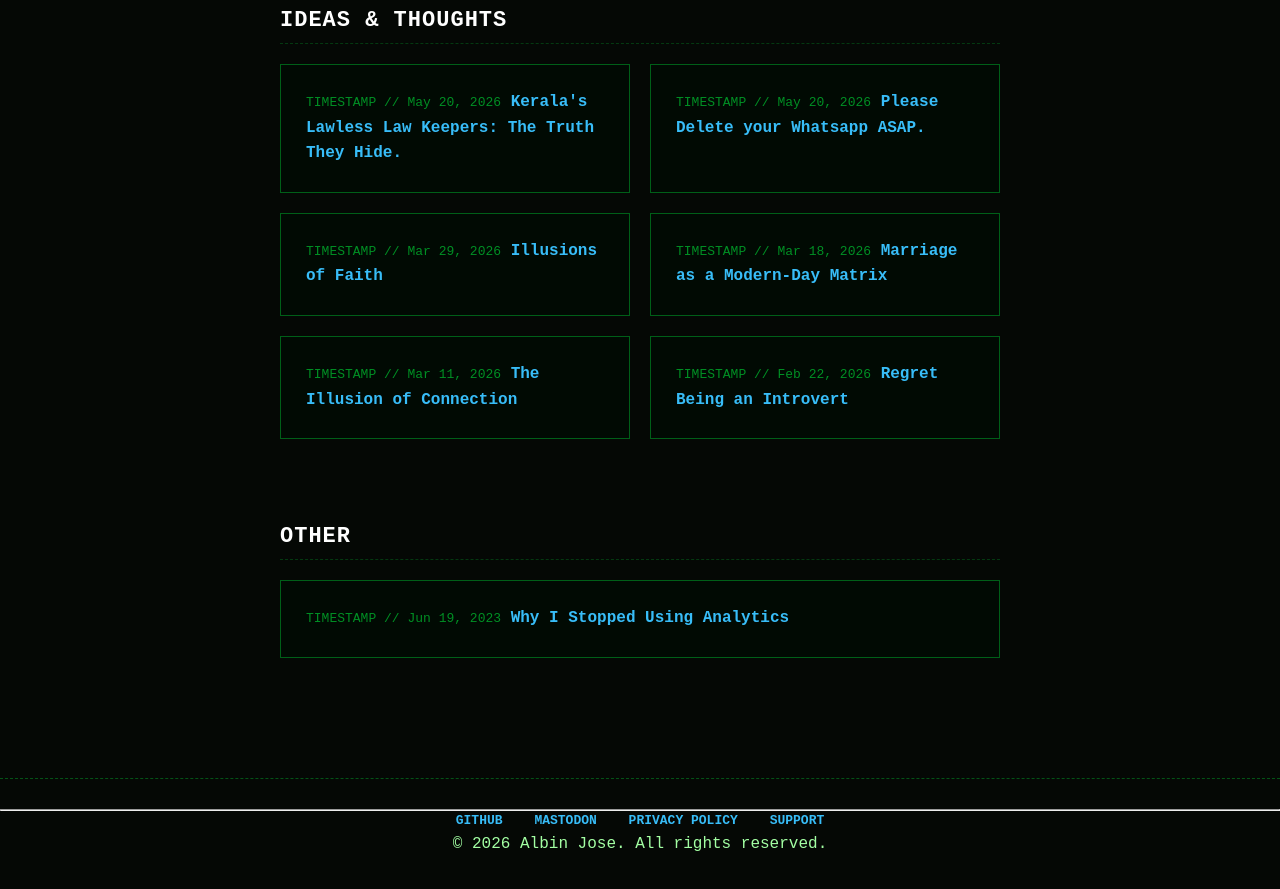
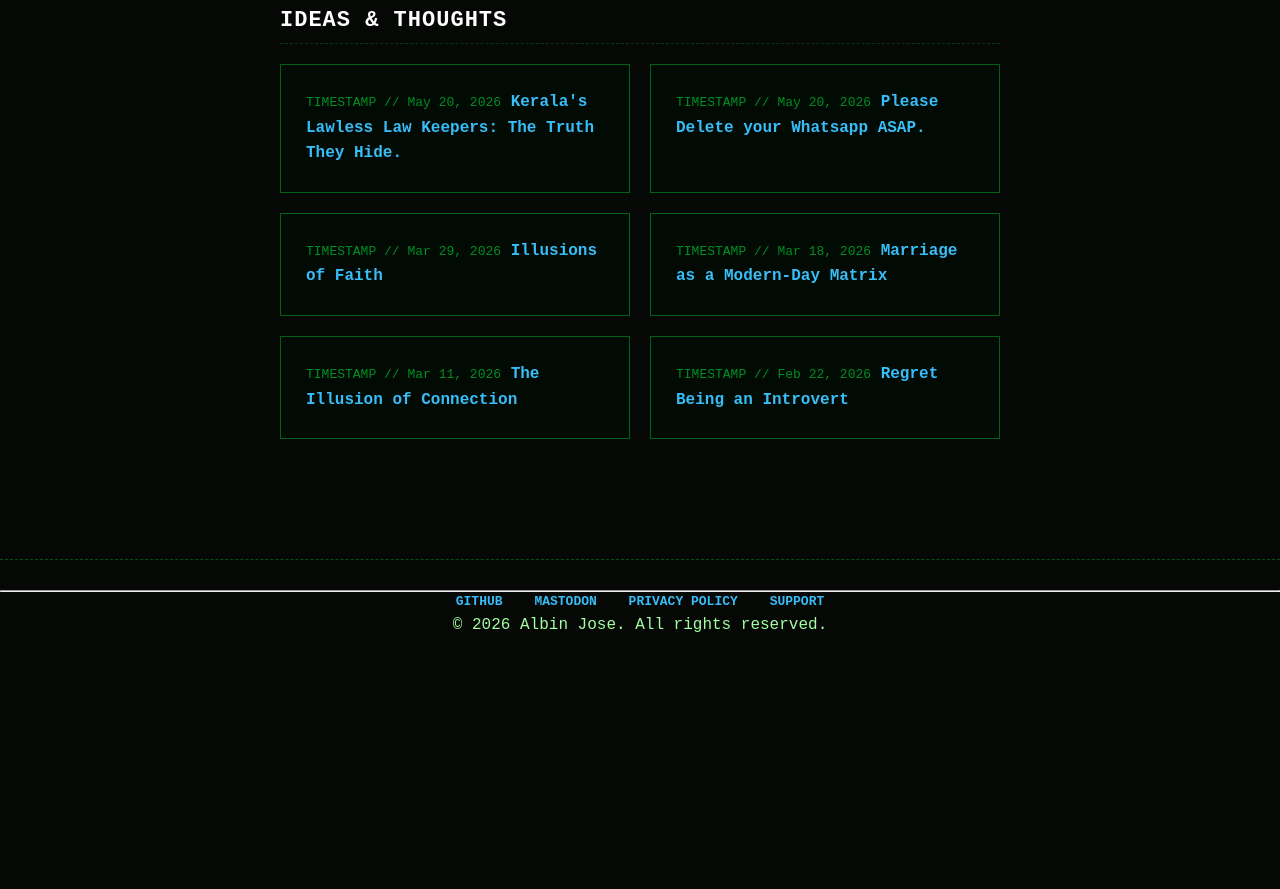
Before and after one commit to Albin0438/neocities-albin043, a plain HTML site: page blog.html in a window 1280 px wide. Shown: the part 830-1719 px from the top of the page. After the commit the page ends 1509 px from the top, so only its background shows below. Drawn offline with Linux system fonts and the light colour scheme.

Commit message:
Bug Fixes

```diff
--- a/blog.html
+++ b/blog.html
@@ -96,19 +96,6 @@
     </div>
   </section>
 
-
-  <!-- OTHER -->
-  <section>
-    <h2>Other</h2>
-
-    <div class="blog-grid">
-      <div class="blog-card">
-        <span class="date">Jun 19, 2023</span>
-        <a href="#">Why I Stopped Using Analytics</a>
-      </div>
-    </div>
-  </section>
-
 </main>
 
 <footer>
```
Also changed, not shown: deprecated/feedback.html (renamed from feedback.html).
